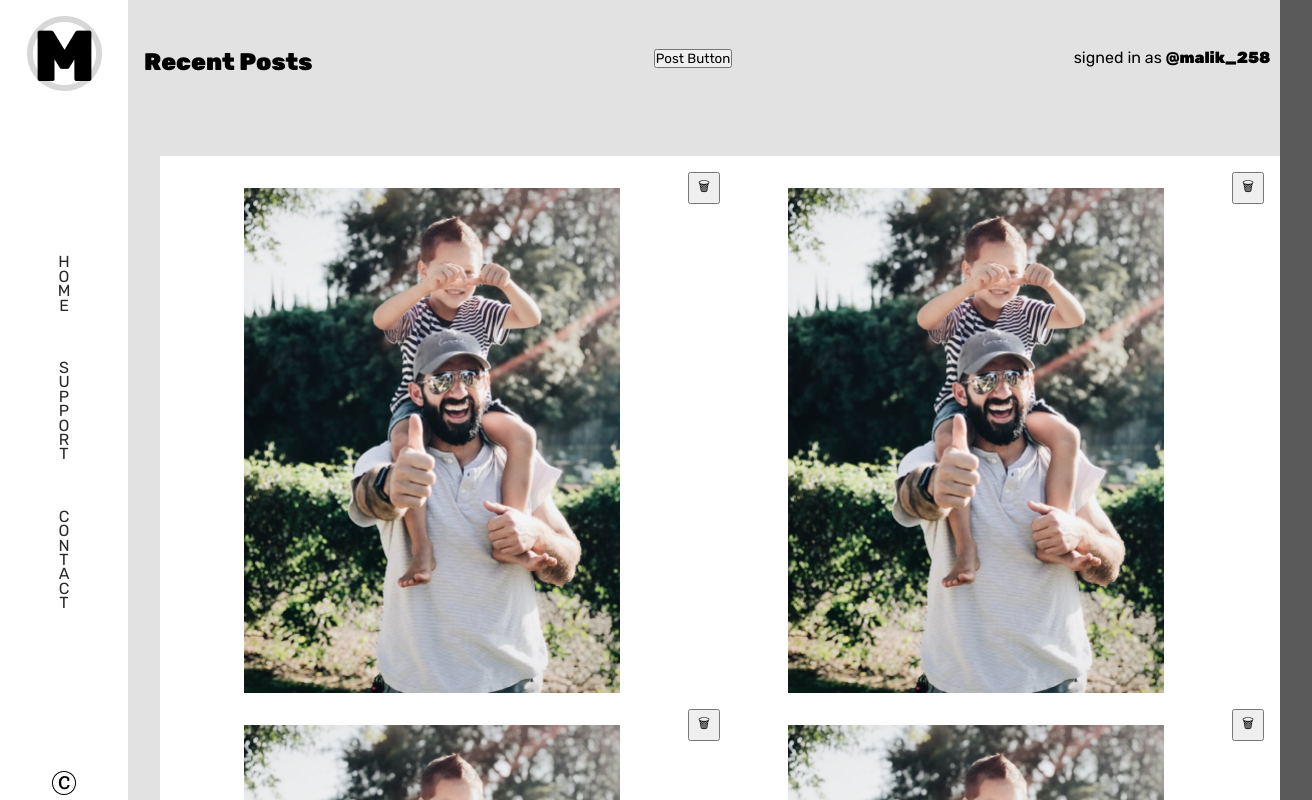
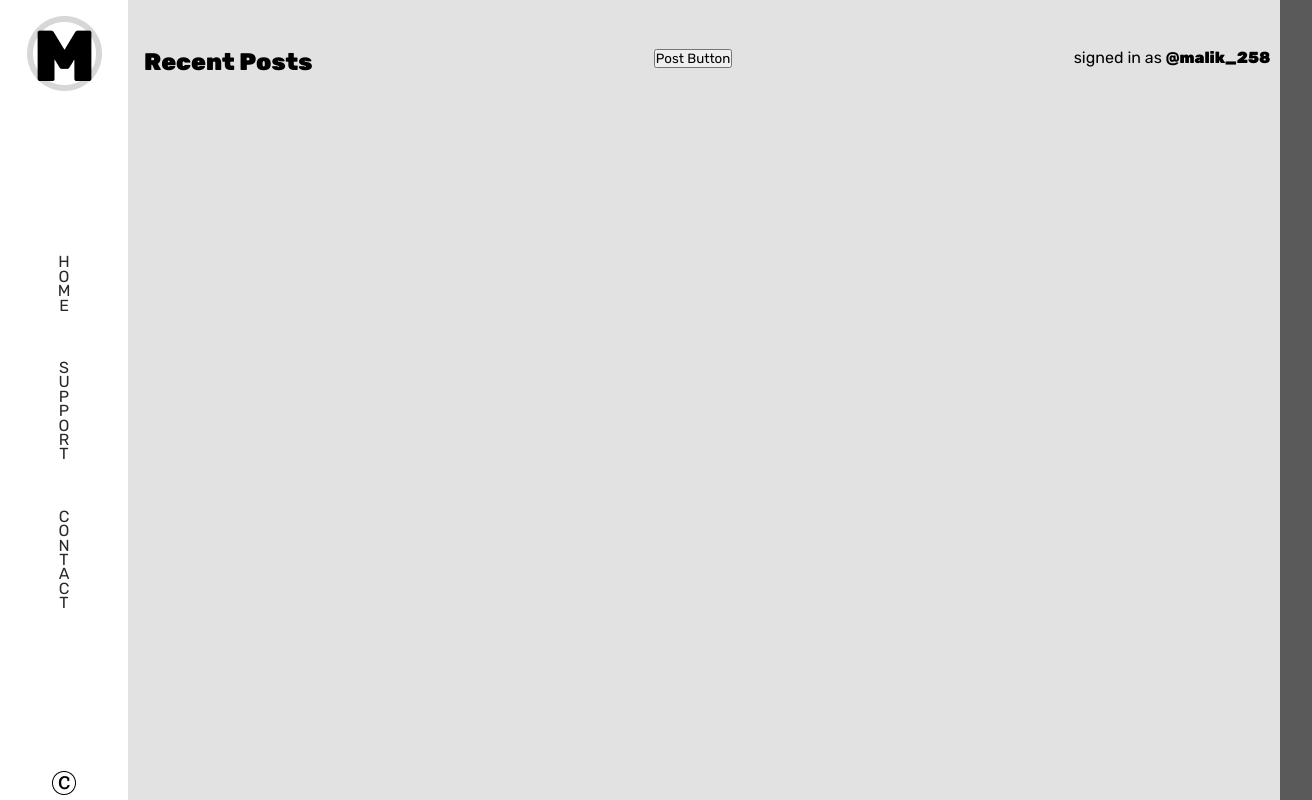
Before and after one commit to its-azharmalik/MERN_Starter, a React (Create React App) app in the folder frontend/: page / in a window 1280 px wide. Shown: the top 800 px of the page, 1312 px wide, since content can reach past the window. Built offline with nearby package versions, Linux system fonts and the light colour scheme.

Commit message:
Update App.js

```diff
--- a/frontend/src/App.js
+++ b/frontend/src/App.js
@@ -4,7 +4,6 @@ import HomeScreen from './screens/HomeScreen'
 import './App.css'
 import Posts from './Components/Posts Components/Posts'
 import { BrowserRouter as Router, Route } from 'react-router-dom'
-import UploadScreen from './screens/UploadScreen'
 
 
 
@@ -15,8 +14,6 @@ const App = () => {
             <Navbar />
             <div className='column'>
             <Route path='/' component={HomeScreen} exact />
-            <Route path='/postmemory' component={UploadScreen} />
-                <Posts />
             </div>
             </Router>
         </div>
```
